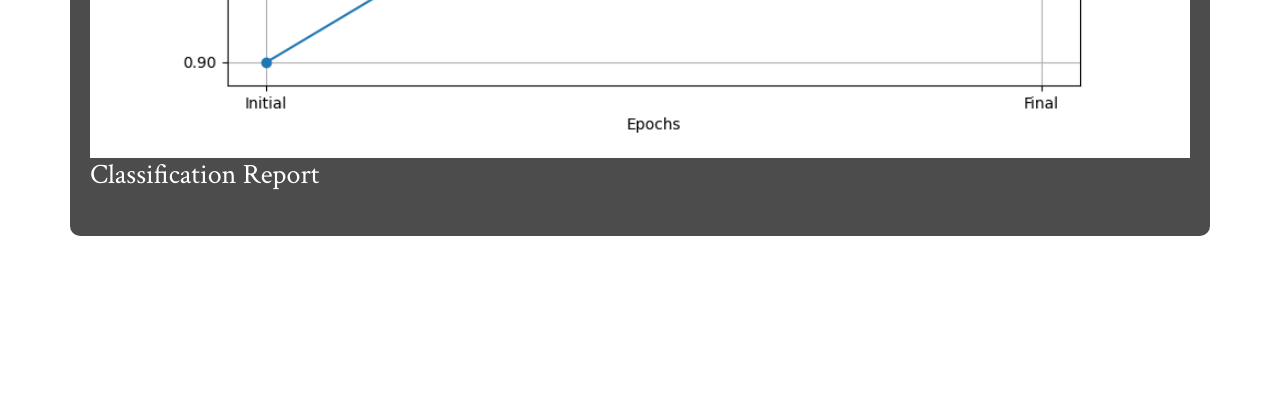
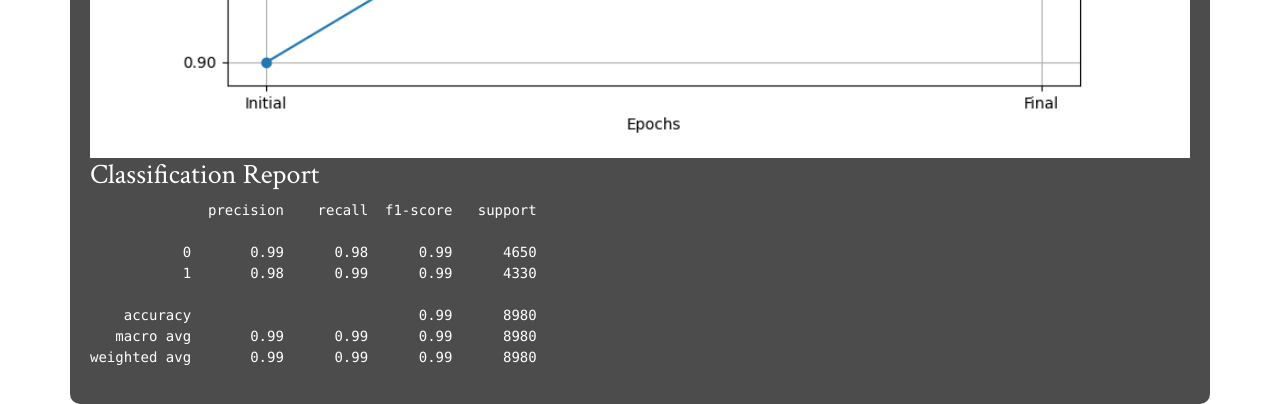
Before and after one commit to divvya05/NewsDetection, a Flask app: page /stats in a window 1280 px wide. Shown: the part 1469-1873 px from the top of the page. Before the commit the page ends 1705 px from the top, so only its background shows below. Run offline with Flask 3, Linux system fonts and the light colour scheme; a user stored in the database is signed in; some libraries are stand-ins or nearby versions.

Commit message:
updated stats.html
to show accuracy and classification report

```diff
--- a/app.py
+++ b/app.py
@@ -55,7 +55,17 @@ def stats():
         flash('Please log in to access this page.', 'warning')
         return redirect(url_for('login'))
 
-    return render_template('stats.html')  # Render stats.html
+    classification_report = """\
+              precision    recall  f1-score   support
+
+           0       0.99      0.98      0.99      4650
+           1       0.98      0.99      0.99      4330
+
+    accuracy                           0.99      8980
+   macro avg       0.99      0.99      0.99      8980
+weighted avg       0.99      0.99      0.99      8980"""
+
+    return render_template('stats.html',accuracy = 98.80, classification_report=classification_report )  # Render stats.html
 
 
 # Team route
--- a/static/styles.css
+++ b/static/styles.css
@@ -87,3 +87,7 @@ li {
 .btn-custom:hover {
     background-color: #aa0000; /* Darker shade on hover */
 }
+
+pre {
+    color: white; /* Set classification report text color to white */
+}
--- a/templates/stats.html
+++ b/templates/stats.html
@@ -13,9 +13,9 @@
         body {
             margin: 0;
             padding: 0;
-            overflow: visible; /* scrollbars setting */
-            font-family: 'Crimson Text', serif;
-            color: white;
+            overflow: visible; /*Scrollbar set*/
+            font-family: 'Crimson Text', serif; /* Use Crimson Text font */
+            color: white; /* Default text color */
         }
 
         #bgVideo {
@@ -26,35 +26,39 @@
             min-height: 100%;
             width: auto;
             height: auto;
-            z-index: -1;
+            z-index: -1; /* Keep video behind other content */
             transform: translate(-50%, -50%);
-            object-fit: cover;
+            object-fit: cover; /* Cover the entire viewport */
         }
 
         .container {
-            position: relative;
-            z-index: 1;
-            background-color: rgba(0, 0, 0, 0.7);
+            position: relative; /* Position for overlay content */
+            z-index: 1; /* Keep content above video */
+            background-color: rgba(0, 0, 0, 0.7); /* Semi-transparent background for readability */
             padding: 20px;
             border-radius: 10px;
             margin-top: 20px;
         }
 
         h2, h3 {
-            color: white;
+            color: white; /* Heading colors */
+        }
+
+        pre {
+            color: white; /* Set classification report text color to white */
         }
 
         /* Custom navbar styles */
         .navbar {
-            background-color: #880000;
+            background-color: #880000; /* Navbar background color */
         }
 
         .navbar-brand, .navbar-nav .nav-link {
-            color: white;
+            color: white; /* Navbar text color */
         }
 
         .navbar-nav .nav-link:hover {
-            color: #ccc;
+            color: #ccc; /* Navbar hover effect */
         }
     </style>
 </head>
@@ -112,6 +116,7 @@
 
     </div>
 
+    <!-- Scripts -->
     <script src="https://code.jquery.com/jquery-3.2.1.slim.min.js"></script>
     <script src="https://cdnjs.cloudflare.com/ajax/libs/popper.js/1.12.9/umd/popper.min.js"></script>
     <script src="https://maxcdn.bootstrapcdn.com/bootstrap/4.0.0/js/bootstrap.min.js"></script>
```
Also changed, not shown: 1 other file.
